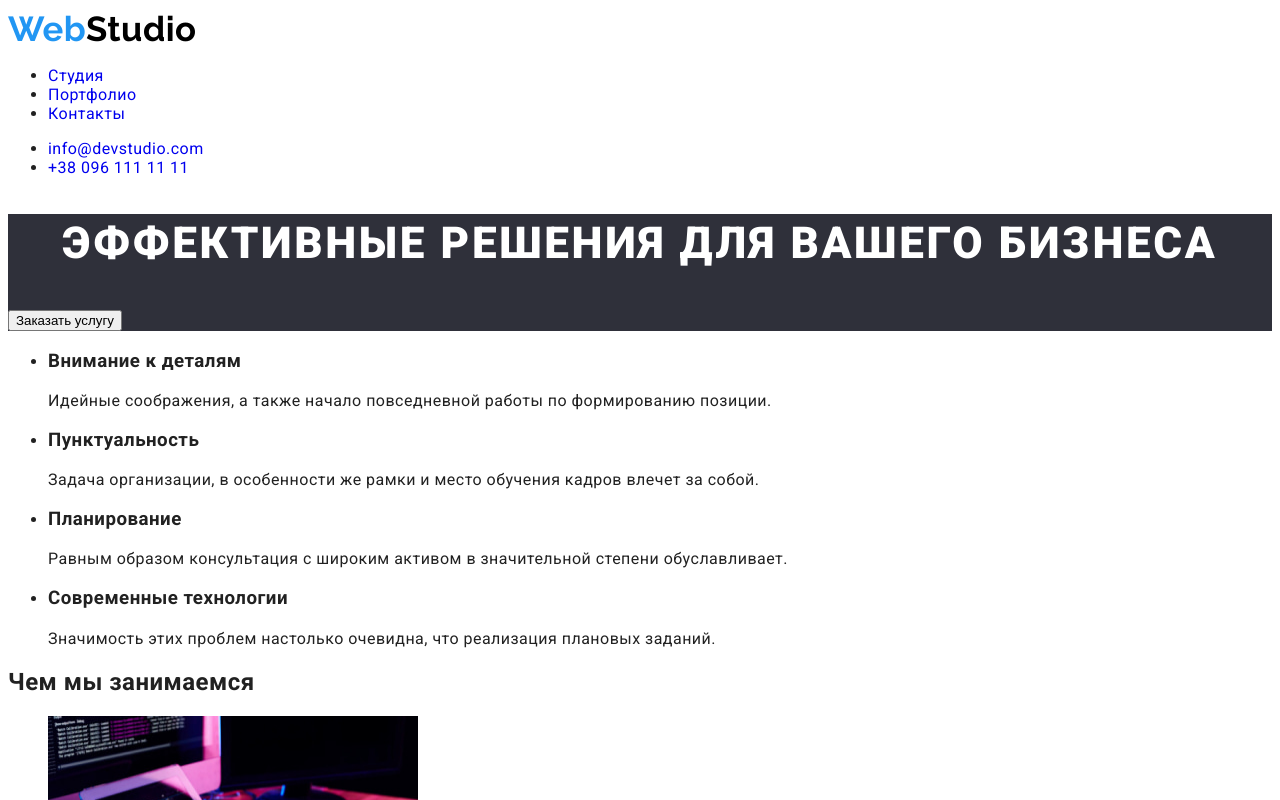
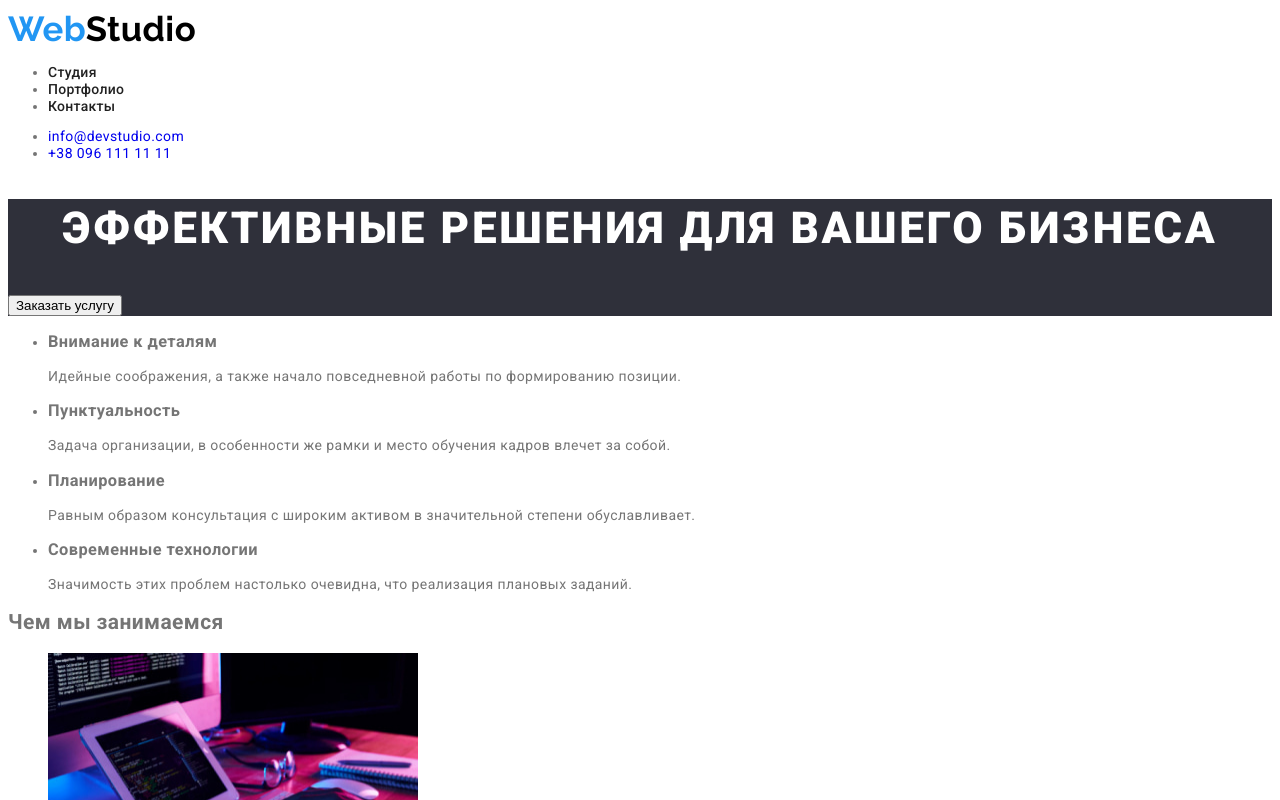
Before and after one commit to sergyzakusilo/goit-markup-hw-02, a plain HTML site: page index.html in a window 1280 px wide. Shown: the top 800 px of the page. Drawn offline with Linux system fonts and the light colour scheme.

Commit message:
portfolio - images + color edition
portfolio - images + color edition

```diff
--- a/css/styles.css
+++ b/css/styles.css
@@ -1,10 +1,16 @@
+root: {
+  --main-text-color: #757575;
+  --akcent-color: #2196f3;
+}
+
 body {
-  font-family: 'Roboto', sans-serif;
+  font-family: "Roboto", "Raleway","sans serif";
   font-style: normal;
+  font-size: 14px;
   line-height: 1.2;
   letter-spacing: 0.03em;
 
-  color: #212121;
+  color: #757575;
   background-color: #ffffff;
 }
 
@@ -23,6 +29,22 @@ address {
 .topline ul {
   display: flex;
 } */
+.topline {
+  color=red; /**/
+}
+
+.nav-link {
+  font-weight: 500;
+  line-height: 1.14;
+  letter-spacing: 0.02em;
+
+  color: #212121;
+}
+
+.nav-link:hover,
+.nav-link:focus {
+  color: #2196f3;
+}
 
 .content {
   color=red; /**/
@@ -68,16 +90,14 @@ address {
   font-weight: 700;
   font-size: 26pt;
 }
-.header-logo-left {
+.header-logo-left,
+.footer-logo-left {
   color: #2196f3;
 }
 .header-logo-rigth {
   color: #000000;
 }
-.footer-logo-left {
-  color: #2196f3;
-}
 .footer-logo-rigth {
   color: #ffffff;
-  background-color: #2f303a; /* !! */
+  /* background-color: #2f303a; !! */
 }
--- a/index.html
+++ b/index.html
@@ -29,9 +29,9 @@
                 <span class="header-logo-left">Web</span><span class="header-logo-rigth">Studio</span></a>
             <!-- links -->
             <ul>
-                <li><a href="./index.html">Студия</a></li>
-                <li><a href="./portfolio.html">Портфолио</a></li>
-                <li><a href="./index.html">Контакты</a></li>
+                <li><a class="nav-link" href="./index.html">Студия</a></li>
+                <li><a class="nav-link" href="./portfolio.html">Портфолио</a></li>
+                <li><a class="nav-link" href="./index.html">Контакты</a></li>
             </ul>
         </nav>
         <!-- e-mail & phone -->
```
Also changed, not shown: portfolio.html (+5 -3 lines), images/portfolio/project-cards/prj-01-tecnokryak.jpg (added), images/portfolio/project-cards/prj-02-new-orlean-vs-golden-star.jpg (added), images/portfolio/project-cards/prj-03-seafood.jpg (added), images/portfolio/project-cards/prj-04-prime.jpg (added), images/portfolio/project-cards/prj-05-boxes.jpg (added), images/portfolio/project-cards/prj-06-inspiration-has-no-borders.jpg (added), images/portfolio/project-cards/prj-07-limited-edition.jpg (added), images/portfolio/project-cards/prj-08-lab.jpg (added), images/portfolio/project-cards/prj-09-growing-business.jpg (added).
